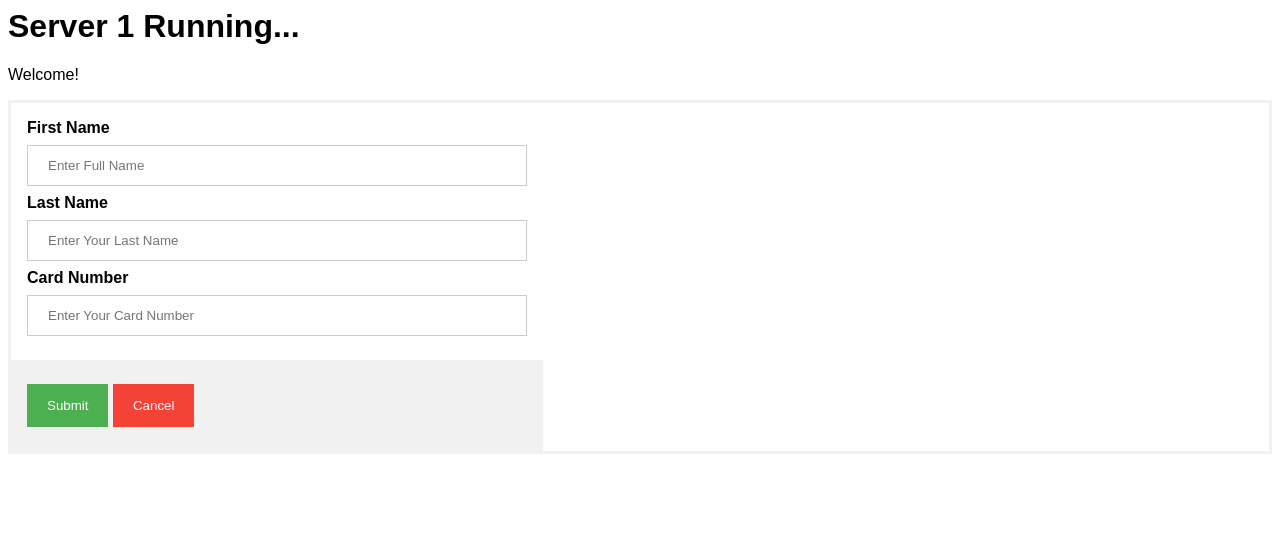
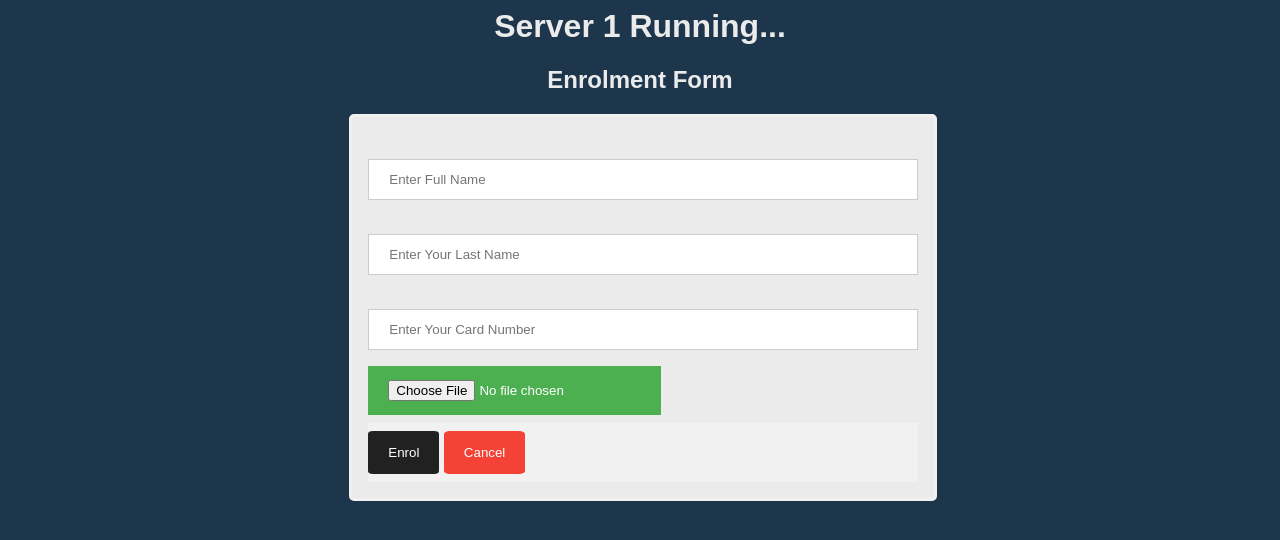
Before and after one commit to mauricejulesm/HttpServer_Java, a plain HTML site: page content/enrol.html in a window 1280 px wide. Drawn offline with Linux system fonts and the light colour scheme.

Commit message:
change background

```diff
--- a/index.html
+++ b/content/enrol.html
@@ -17,11 +17,10 @@
 </div>
 
 <div class="main-header">
-    <p style="fontweight: 200">Welcome!</p>
+    <h2 style="fontweight: 200">Enrolment Form</h2>
 </div>
-<form action="http://localhost:8085" method="POST">
+<form class="login_form" action="http://localhost:8085" method="POST">
 
-    <div class="container">
         <label><b>First Name</b></label>
         <input type="text" placeholder="Enter Full Name" name="uname" required>
 
@@ -30,9 +29,10 @@
 
         <label><b>Card Number</b></label>
         <input type="text" placeholder="Enter Your Card Number" name="psw" required>
-    </div>
+        <input type="file" name="info" class="choose_file" accept="file_extension|audio/*|video/*|image/*|media_type">
+
     <div class="container" style="background-color:#f1f1f1">
-        <button type="submit">Submit</button>
+        <button type="submit">Enrol</button>
         <button type="button" class="cancelbtn">Cancel</button>
     </div>
 </form>
--- a/style.css
+++ b/content/style.css
@@ -1,4 +1,8 @@
-body {font-family: Arial, Helvetica, sans-serif;}
+body {
+    font-family: Arial, Helvetica, sans-serif;
+    background-color:#1d364c;
+    color:#ebebec;
+}
 form {border: 3px solid #f1f1f1;}
 
 input[type=text], input[type=password] {
@@ -10,8 +14,46 @@ input[type=text], input[type=password] {
     box-sizing: border-box;
 }
 
+.main-header{
+    text-align:center;
+    color:ebebec;
+}
+.imgcontainer {
+
+    margin: 24px 0 12px 200px;
+}
+
+img.avatar {
+    width: 200px;
+    margin-left: 150px;
+    margin-bottom: 20px;
+    border-radius: 50%;
+}
+.login_form{
+    margin-left: 27%;
+    width:550px;
+    padding: 16px;
+        background-color:#ebebec;
+        border-radius:5px;
+}
+.form_title{
+    color:ebebec;
+    text-align:center;
+}
+
+
 /* button */
 button {
+    background-color: #212121;
+    color: #fff;
+    padding: 14px 20px;
+    margin: 8px 0;
+    border: none;
+    cursor: pointer;
+        border-radius: 7%;
+
+}
+.choose_file{
     background-color: #4CAF50;
     color: #fff;
     padding: 14px 20px;
@@ -32,8 +74,7 @@ button:hover {
 
 
 .container {
-    padding: 16px;
-    width: 500px;
+
 }
 
 span.psw {
```
Also changed, not shown: content/login.html (added, +35 -0 lines), content/avatar.png (added).
